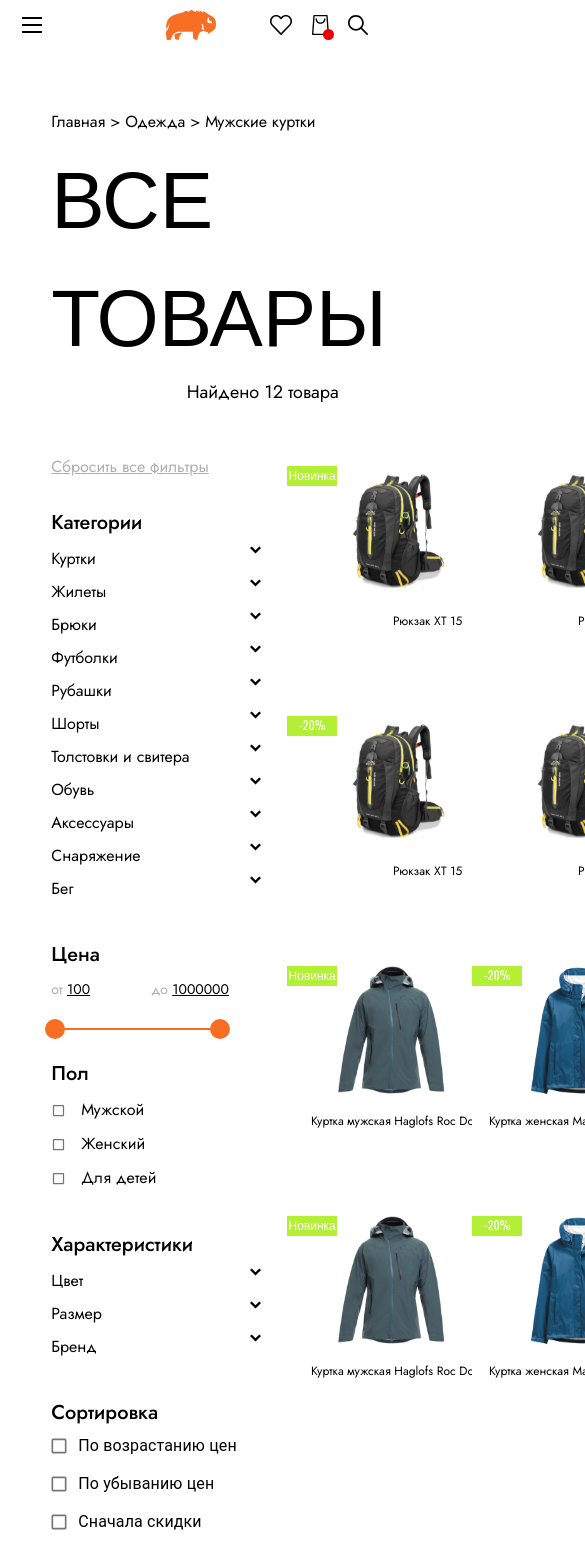
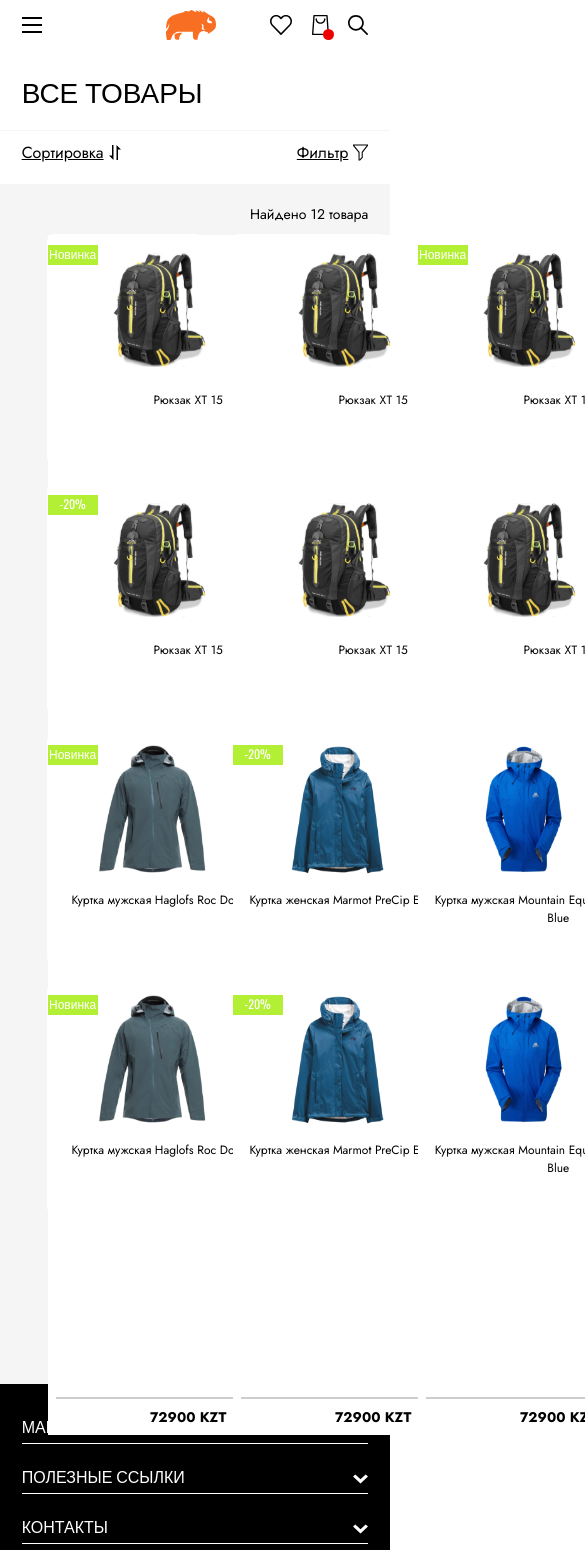
Before and after one commit to zhassulaan/yaq, a React (Create React App) app: page /products/clothes in a window 390 px wide. Shown: the top 1550 px of the page, 585 px wide, since content can reach past the window. Built offline with nearby package versions, Linux system fonts and the light colour scheme.

Commit message:
Products Page

```diff
--- a/src/pages/ProductsPage/component/CheckBoxContainer.js
+++ b/src/pages/ProductsPage/component/CheckBoxContainer.js
@@ -21,7 +21,7 @@ function CheckBoxContainer({id, title, filters, changeCheckedFilters}) {
 					{filters.map((filter) => (
 						<FilterCheckbox
 							key={filter.id}
-							sex={filter}
+							data={filter}
 							changeChecked={changeCheckedFilters}
 						/>
 					))}
--- a/src/pages/ProductsPage/component/FilterBox.js
+++ b/src/pages/ProductsPage/component/FilterBox.js
@@ -6,14 +6,24 @@ import Characteristics from './Characteristics';
 import Categories from './Categories';
 import Checkbox from '@material-ui/core/Checkbox';
 import FormControlLabel from '@material-ui/core/FormControlLabel';
-import { makeStyles } from '@material-ui/core/styles';
+import arrow from '../assets/blackArrow.svg';
 
-function FilterBox({ clearFilter, category1, changeCategory1, category2, changeCategory2, category3, changeCategory3, category4, changeCategory4, category5, changeCategory5, category6, changeCategory6, category7, changeCategory7, category8, changeCategory8, category9, changeCategory9, category10, changeCategory10, category11, changeCategory11, selectedPrice, changePrice, gender, changeGender, colors, changeColors, sizes, changeSizes, brands, changeBrands, list, checked1, sortAscending, checked2, sortDescending, checked3, sortBySale, checked4, sortByDate, checked5, sortByDefault }) {
+function FilterBox({ activeFilter, activeSorting, clearFilter, category1, changeCategory1, category2, changeCategory2, category3, changeCategory3, category4, changeCategory4, category5, changeCategory5, category6, changeCategory6, category7, changeCategory7, category8, changeCategory8, category9, changeCategory9, category10, changeCategory10, category11, changeCategory11, selectedPrice, changePrice, gender, changeGender, colors, changeColors, sizes, changeSizes, brands, changeBrands, list, checked1, sortAscending, checked2, sortDescending, checked3, sortBySale, checked4, sortByDate, checked5, sortByDefault }) {
+	const [isActive, setActive] = useState("false");
+
+	const handleToggle = () => {
+		setActive(!isActive);
+	};
+
 	return (
 		<FilterContent>
 			<p className='filter-canceler' onClick={clearFilter}>Сбросить все фильтры</p>
 
-			<h6 className='filter-header'>Категории</h6>
+			<div className={activeFilter ? 'filter' : 'filter active'}>
+				<div className="laptop">
+					<div className="filter-header1">
+						<h6 className='filter-title'>Категории</h6>
+					</div>
 
 					<Categories
 						categoryJackets={category1}
@@ -39,26 +49,78 @@ function FilterBox({ clearFilter, category1, changeCategory1, category2, changeC
 						categoryRun={category11}
 						changeRun={changeCategory11}
 					/>
+				</div>
 
-			<h6 className='filter-header'>Цена</h6>
+				<h6 className='filter-title'>Цена <span className='mobile'> (KZT)</span></h6>
 				<div className="filter-items">
 					<p className="filter-item">от <span>{selectedPrice[0]}</span></p>
 					<p className="filter-item">до <span>{selectedPrice[1]}</span></p>
 				</div>
 				<PriceSlider value={selectedPrice} changePrice={changePrice}/>
 
-			<h6 className='filter-header'>Пол</h6>
+				<div className={isActive ? ' section-close' : 'section-open'}>
+					<div className="filter-header">
+						<p className='filter-title'>Пол</p>
+						<img src={arrow} alt="arrow icon" className='filter-icon' onClick={handleToggle}/>
+					</div>
+
 					<ul className='category-items'>
 						{gender.map((sex) => (
 							<FilterCheckbox
 								key={sex.id}
-						sex={sex}
+								data={sex}
 								changeChecked={changeGender}
 							/>
 						))}
 					</ul>
+				</div>
 
-			<h6 className='filter-header'>Характеристики</h6>
+				<div className="laptop">
+					<ul className='category-items'>
+						{gender.map((sex) => (
+							<FilterCheckbox
+								key={sex.id}
+								data={sex}
+								changeChecked={changeGender}
+							/>
+						))}
+					</ul>
+				</div>
+
+				<div className="mobile">
+					<div className="filter-header1">
+						<h6 className='filter-title'>Категории</h6>
+					</div>
+
+					<Categories
+						categoryJackets={category1}
+						changeJackets={changeCategory1}
+						categoryVests={category2}
+						changeVests={changeCategory2}
+						categoryPants={category3}
+						changePants={changeCategory3}
+						categoryTShirts={category4}
+						changeTShirts={changeCategory4}
+						categoryShirts={category5}
+						changeShirts={changeCategory5}
+						categoryShorts={category6}
+						changeShorts={changeCategory6}
+						categoryHoodiesSweaters={category7}
+						changeHoodiesSweaters={changeCategory7}
+						categoryShoes={category8}
+						changeShoes={changeCategory8}
+						categoryAccessories={category9}
+						changeAccessories={changeCategory9}
+						categoryEquipment={category10}
+						changeEquipment={changeCategory10}
+						categoryRun={category11}
+						changeRun={changeCategory11}
+					/>
+				</div>
+
+				<div className="filter-header2">
+					<h6 className='filter-title'>Характеристики</h6>
+				</div>
 				<Characteristics
 					colors={colors}
 					changeColors={changeColors}
@@ -67,8 +129,10 @@ function FilterBox({ clearFilter, category1, changeCategory1, category2, changeC
 					brands={brands}
 					changeBrands={changeBrands}
 				/>
+			</div>
 
-			<h6 className='filter-header'>Сортировка</h6>
+			<div className={activeSorting ? 'sorting' : 'sorting active'}>
+				<h6 className='filter-title laptop'>Сортировка</h6>
 				<FormControlLabel
 					control={
 						<Checkbox
@@ -113,6 +177,7 @@ function FilterBox({ clearFilter, category1, changeCategory1, category2, changeC
 					label={"Сначала новинки"}
 				/>
 
+				<div className="laptop">
 					<FormControlLabel
 						control={
 							<Checkbox
@@ -123,6 +188,8 @@ function FilterBox({ clearFilter, category1, changeCategory1, category2, changeC
 						}
 						label={"По умолчанию"}
 					/>
+				</div>
+			</div>
 		</FilterContent>
 	);
 }
@@ -138,6 +205,10 @@ const FilterContent = styled.nav`
 	}
 
 	.filter-header {
+		margin-top: 60px;
+	}
+
+	.filter-title {
 		font-size: 20px;
 		font-weight: 500;
 		margin-top: 40px;
@@ -198,6 +269,145 @@ const FilterContent = styled.nav`
 		font-weight: 400;
 		color: var(--clr-primary-4);
 	}
+
+	.mobile,
+	.filter-header .filter-icon {
+		display: none;
+	}
+
+	@media (max-width: 480px) {
+		max-width: max-content;
+
+
+		@keyframes animate {
+			0% {
+				transform: translateY(600px);
+			}
+			100% {
+				transform: translateY(0px);
+			}
+		}
+
+		.filter-canceler,
+		.laptop,
+		.laptop.filter-title {
+			display: none;
+		}
+
+		.mobile,
+		.filter-header .filter-icon {
+			display: block;
+		}
+
+		.filter {
+			position: absolute;
+			display: none;
+			width: 100%;
+			left: 0;
+			background: var(--clr-white);
+			padding: 1.25rem 1.25rem 1.875rem;
+			z-index: 3;
+			animation: animate 1s linear 0s;
+		}
+
+		.filter-title {
+			display: flex;
+			margin: 0 0 1.25rem;
+		}
+
+		.filter-title span {
+			margin-left: 0.3125rem;
+		}
+
+		.filter-header {
+			display: flex;
+			justify-content: space-between;
+			margin-top: 2.5rem;
+		}
+
+		.filter-header .filter-title,
+		.filter-header .filter-icon {
+			margin: 0;
+		}
+
+		.section-close .category-items {
+			height: 0;
+			overflow: hidden;
+			margin: 0;
+		}
+
+		.section-open .category-items {
+			height: 100%;
+		}
+
+		.filter-header1,
+		.filter-header2 {
+			position: relative;
+			align-items: center;
+		}
+
+		.filter-header1:after,
+		.filter-header2:after,
+		.filter-header1:before,
+		.filter-header2:before {
+			content: "";
+			position: absolute;
+			height: 1px;
+			background: var(--clr-primary-5);
+		}
+
+		.filter-header1:after,
+		.filter-header1:before {
+			width: 31.25%;
+		}
+
+		.filter-header2:after,
+		.filter-header2:before {
+			width: 25%;
+		}
+
+		.filter-header1:after,
+		.filter-header2:after {
+			right: 0;
+			top: 50%;
+		}
+
+		.filter-header1:before,
+		.filter-header2:before {
+			bottom: 50%;
+		}
+
+		.filter-header1 .filter-title,
+		.filter-header2 .filter-title {
+			width: 37.5%;
+			text-align: center;
+			margin: 1.25rem auto 0;
+		}
+
+		.filter-title {
+			font-size: 18px;
+			font-weight: 500;
+		}
+
+		.category-header {
+			width: 100%;
+		}
+
+		.sorting {
+			position: absolute;
+			width: 61.11%;
+			background: var(--clr-white);
+			top: 15.35%;
+			left: 0;
+			z-index: 3;
+			padding: 1.25rem 0.625rem 1.25rem 0.938rem;
+			display: none;
+		}
+
+		.active {
+			display: block;
+		}
+	}
 `
 
 export default FilterBox;
--- a/src/pages/ProductsPage/component/FilterCheckbox.js
+++ b/src/pages/ProductsPage/component/FilterCheckbox.js
@@ -16,9 +16,9 @@ const useStyles = makeStyles({
 	},
 });
 
-function FilterCheckbox({ changeChecked, sex }) {
+function FilterCheckbox({ changeChecked, data }) {
 	const classes = useStyles();
-	const { checked, label, id } = sex;
+	const { checked, label, id } = data;
 
 	return (
 		<Wrapper>
--- a/src/pages/ProductsPage/component/PriceSlider.js
+++ b/src/pages/ProductsPage/component/PriceSlider.js
@@ -7,6 +7,9 @@ const useStyles = makeStyles({
 	root: {
 		width: '78.5714%',
 		height: '4px',
+		"@media (max-width: 480px)": {
+			width: '100%',
+		 }
 	},
 	thumb: {
 		color: `var(--clr-primary-2)`,
--- a/src/pages/ProductsPage/screen/ProductsPage.js
+++ b/src/pages/ProductsPage/screen/ProductsPage.js
@@ -1,10 +1,12 @@
 import React, { useState, useEffect } from 'react';
 import styled from 'styled-components';
+import { CartState } from '../../../context/Context';
+import { filterCategories, filterGender, filterColors, filterSizes, filterBrands } from '../../../data/filter';
+import Error from '../../ErrorPage/screen/ErrorPage';
+import ProductBox from '../../Home/components/ProductBox';
 import FilterBox from '../component/FilterBox';
-import ProductBox from '../../Home/components/ProductBox';
-import Error from '../../ErrorPage/screen/ErrorPage';
-import { filterCategories, filterGender, filterColors, filterSizes, filterBrands } from '../../../data/filter';
-import { CartState } from '../../../context/Context';
+import sort from '../assets/sort.svg';
+import filter from '../assets/filter.svg';
 
 function ProductPage() {
 	const { state:
@@ -534,14 +536,39 @@ function ProductPage() {
 		setChecked5(false);
 	};
 
-  	return (
-	 	<Wrapper>
-			<p>{'Главная > Одежда > Мужские куртки'}</p>
+	const [isActive1, setActive1] = useState("false");
+	const [isActive2, setActive2] = useState("false");
+
+	const handleToggleFilter = () => {
+		setActive1(!isActive1);
+	};
+
+	const handleToggleCorting = () => {
+		setActive2(!isActive2);
+	};
+
+	return (
+		<Wrapper>
+			<p className='section-hierarchy'>{'Главная > Одежда > Мужские куртки'}</p>
 			<h1 className='title section-title'>ВСЕ ТОВАРЫ</h1>
+
+			<div className="filter-buttons">
+				<div className="filter-btn" onClick={handleToggleCorting}>
+					<p>Сортировка</p>
+					<img src={sort} alt="sorting icon"/>
+				</div>
+				<div className="filter-btn" onClick={handleToggleFilter}>
+					<p>Фильтр</p>
+					<img src={filter} alt="filter icon"/>
+				</div>
+			</div>
+
 			<p className='section-text'>Найдено {list.length} { (list.length > 10 && list.length < 1) ? <span>товаров</span> : <span>товара</span> }</p>
 
 			<div className='products-section'>
 				<FilterBox
+					activeFilter={isActive1}
+					activeSorting={isActive2}
 					clearFilter={handleClearFilter}
 					category1={categoryJackets}
 					changeCategory1={handleChangeCheckedJackets}
@@ -613,6 +640,10 @@ const Wrapper = styled.nav`
 		font-weight: 500;
 	}
 
+	.filter-buttons {
+		display: none;
+	}
+
 	.section-text {
 		font-weight: 400;
 		font-size: 18px;
@@ -667,6 +698,62 @@ const Wrapper = styled.nav`
 	.green-btn:hover {
 		background: var(--clr-primary-2);
 	}
+
+	@media (max-width: 480px) {
+		padding: 0 0 9.375rem;
+		background-color: var(--clr-primary-6);
+
+		.section-hierarchy {
+			display: none;
+		}
+
+		.section-title {
+			position: relative;
+			font-size: 28px;
+			font-weight: 500;
+			background-color: var(--clr-white);
+			padding: 1.25rem 5.5556vw;
+		}
+
+		.section-title:after {
+			content: "";
+			position: absolute;
+			width: 100%;
+			height: 1px;
+			left: 0;
+			bottom: 0;
+			background: var(--clr-primary-6);
+		}
+
+		.filter-buttons {
+			display: flex;
+			justify-content: space-between;
+			padding: 0.625rem 5.5556vw 1.25rem;
+			background-color: var(--clr-white);
+		}
+
+		.filter-btn {
+			display: flex;
+		}
+
+		.filter-btn p {
+			font-size: 16px;
+			font-weight: 400;
+			text-decoration: underline;
+			margin-right: 5px;
+		}
+
+		.section-text {
+			font-size: 14px;
+			font-weight: 400;
+			margin: 20px 5.5556vw 10px;
+		}
+
+		.products-section {
+			flex-direction: column;
+			margin: 0 5.5556vw;
+		}
+	}
 `
 
 export default ProductPage;
```
Also changed, not shown: src/pages/ProductsPage/assets/filter.svg (added), src/pages/ProductsPage/assets/sort.svg (added). Lines whose indentation alone changed are shown as unchanged.
